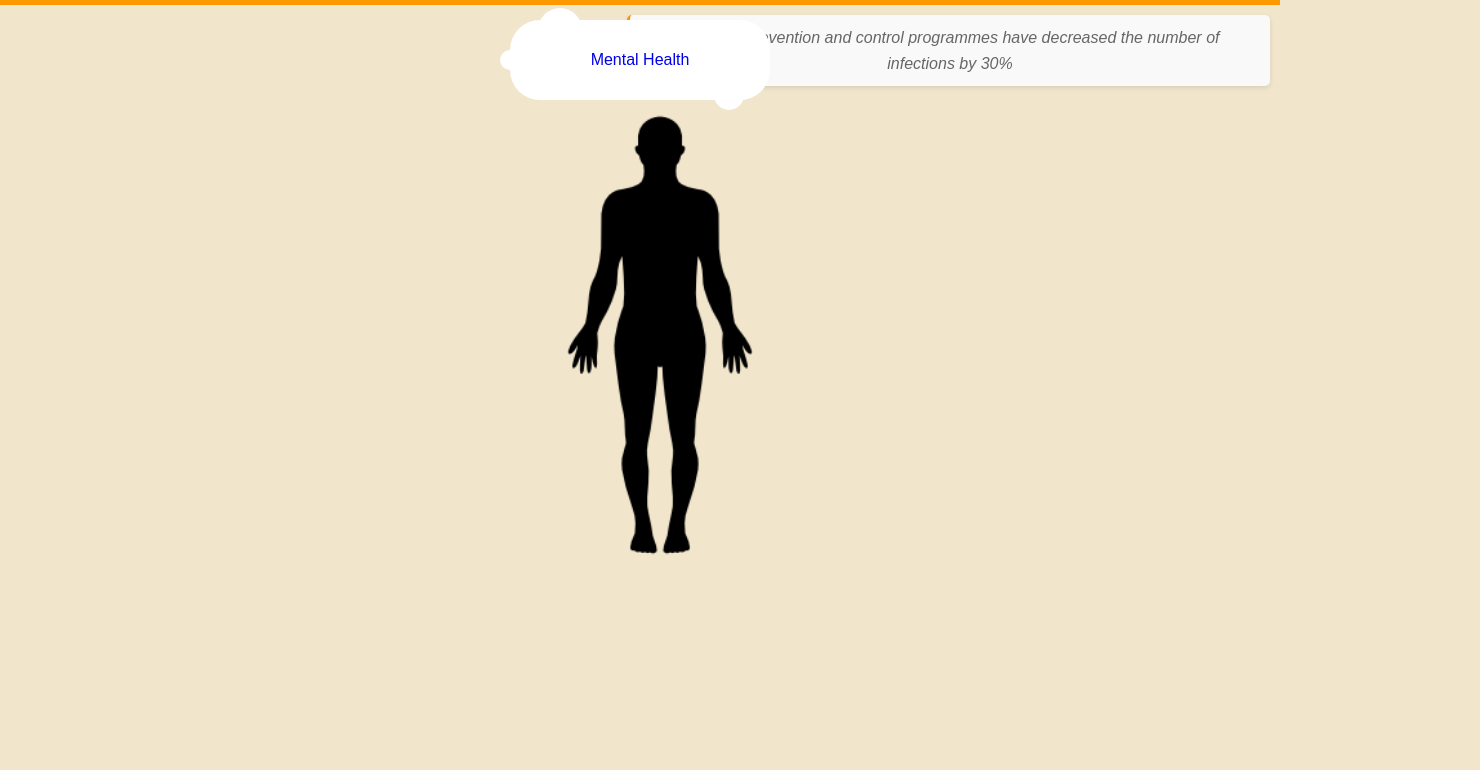
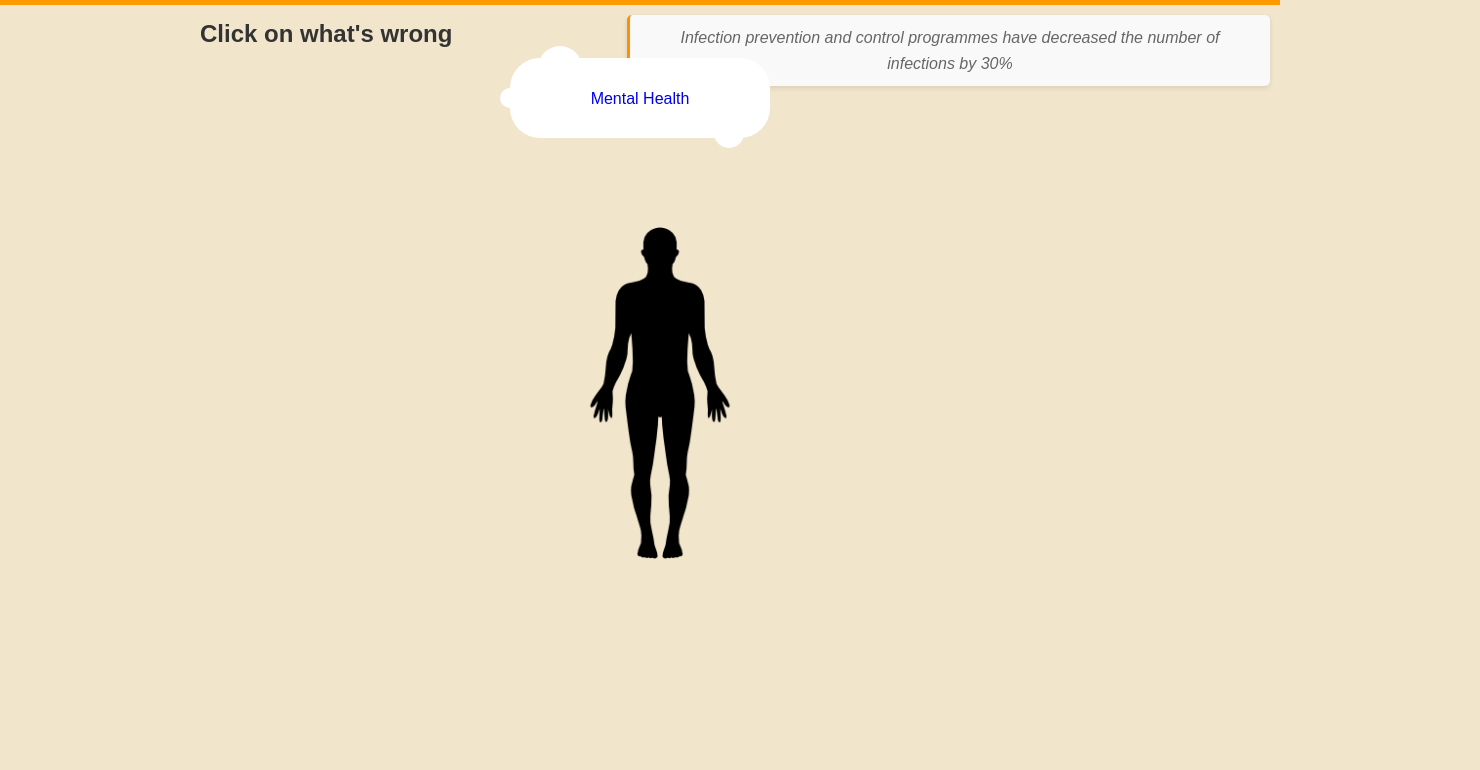
Before and after one commit to cfglondon24/Team-6, a website: page public/landing-page.html in a window 1280 px wide. Shown: the part 111-881 px from the top of the page, 1480 px wide, since content can reach past the window. After the commit the page ends 800 px from the top, so only its background shows below. Drawn offline with Linux system fonts and the light colour scheme; no server answers.

Commit message:
Final changes`

```diff
--- a/public/css/landing-page.css
+++ b/public/css/landing-page.css
@@ -11,6 +11,10 @@
 .body-outline{
     text-align: center;
     list-style-type:none
+}
+
+h2 {
+  position: relative; left: 200px; top: 10px;
 }
 
 #mainh1{	/* Central header in intro */
@@ -41,7 +45,7 @@
 
 .hover-link{
     filter: grayscale(100%) brightness(50%);
-    position: relative; bottom: 120px;
+    position: relative; bottom: 20px;
 }
 
 .hover-link:hover img{
--- a/public/landing-page.html
+++ b/public/landing-page.html
@@ -24,10 +24,12 @@
 
   <div id="factDisplay"></div>
 
+  <h2>Click on what's wrong</h2>
+
   <!-- Clickable body outline -->
   <ul class = "body-outline">
     <a href="journal.html" class="thought">Mental Health</a>
-    <li><a href = "head.html" class="hover-link"><img src = "./assets/human.png" width="660px"></a></li>
+    <li><a href = "head.html" class="hover-link"><img src = "./assets/human.png" width="500px"></a></li>
   </ul>
 
   <div id="body-outline">
```
